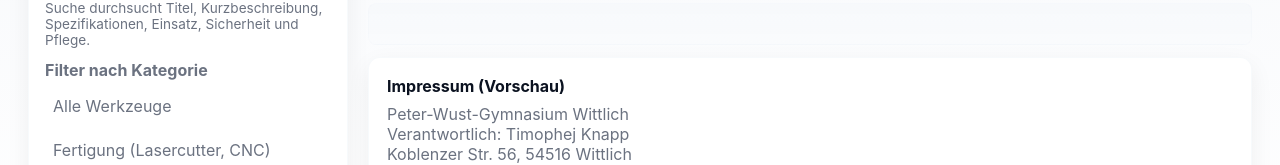
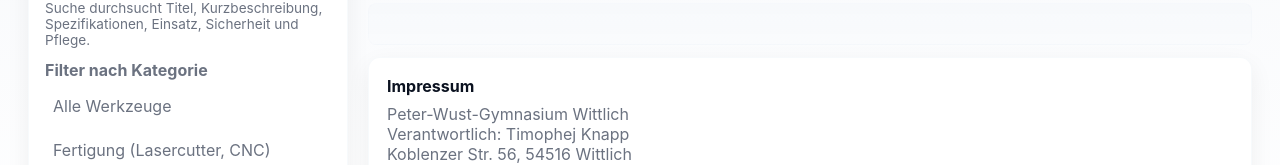
Before and after one commit to Makerspacesc/site4, a plain HTML site: page index.html in a window 1280 px wide. Both pictures are taken after a click on the element "Impressum". Shown: the part 200-365 px from the top of the page. Drawn offline with Linux system fonts and the light colour scheme.

Commit message:
Update index.html

```diff
--- a/index.html
+++ b/index.html
@@ -372,7 +372,7 @@
           </div>
 
           <div style="margin-top:12px" id="impressum-render" class="detail">
-            <strong>Impressum (Vorschau)</strong>
+            <strong>Impressum</strong>
             <div id="imp-preview-content" style="margin-top:8px" class="muted"></div>
           </div>
 
```
